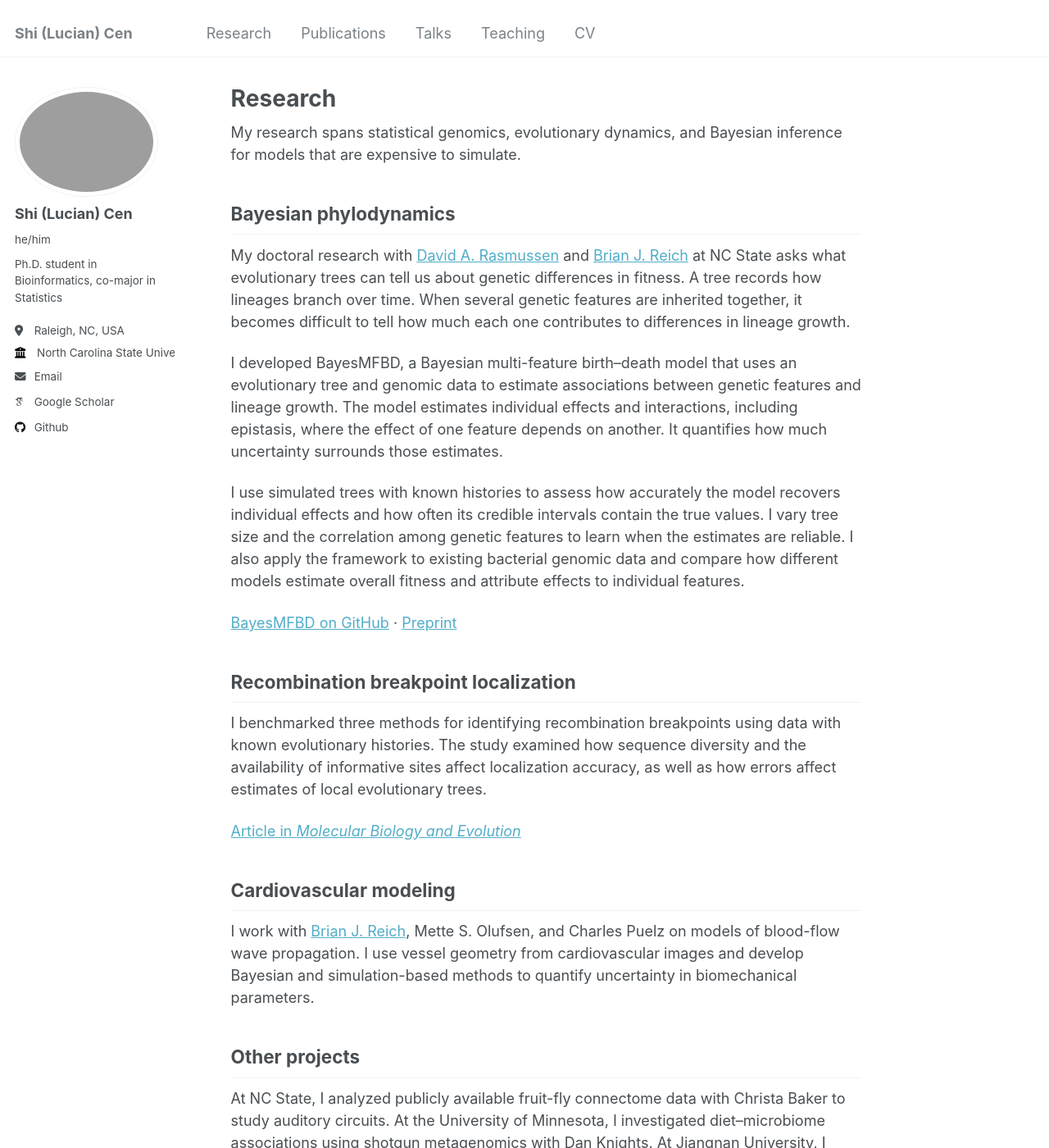
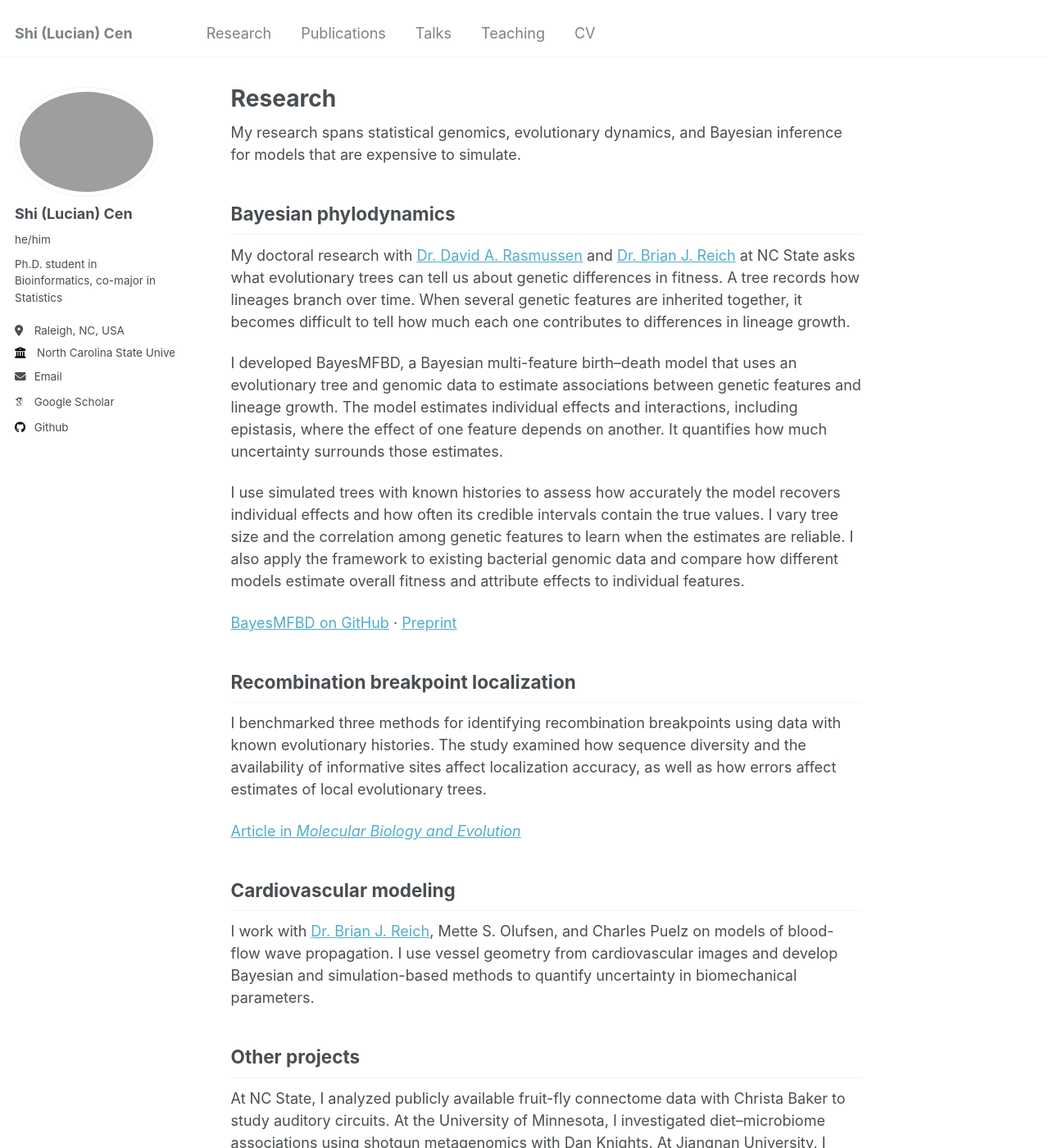
Before and after one commit to LukasCen/LukasCen.github.io, a Jekyll site: the page built from _pages/research.md, in a window 1280 px wide and 1400 px high. Shown: the whole window at 82% size. Built offline with Jekyll 4.4.1, drawn with Linux system fonts in a browser that asks for light colours; some web fonts are replaced.

Commit message:
Add titles to faculty links

```diff
--- a/_pages/research.md
+++ b/_pages/research.md
@@ -10,7 +10,7 @@ My research spans statistical genomics, evolutionary dynamics, and Bayesian infe
 
 ## Bayesian phylodynamics
 
-My doctoral research with [David A. Rasmussen](https://phylodynamics.wordpress.ncsu.edu/) and [Brian J. Reich](https://bjreich.wordpress.ncsu.edu/) at NC State asks what evolutionary trees can tell us about genetic differences in fitness. A tree records how lineages branch over time. When several genetic features are inherited together, it becomes difficult to tell how much each one contributes to differences in lineage growth.
+My doctoral research with [Dr. David A. Rasmussen](https://phylodynamics.wordpress.ncsu.edu/) and [Dr. Brian J. Reich](https://bjreich.wordpress.ncsu.edu/) at NC State asks what evolutionary trees can tell us about genetic differences in fitness. A tree records how lineages branch over time. When several genetic features are inherited together, it becomes difficult to tell how much each one contributes to differences in lineage growth.
 
 I developed BayesMFBD, a Bayesian multi-feature birth–death model that uses an evolutionary tree and genomic data to estimate associations between genetic features and lineage growth. The model estimates individual effects and interactions, including epistasis, where the effect of one feature depends on another. It quantifies how much uncertainty surrounds those estimates.
 
@@ -26,7 +26,7 @@ I benchmarked three methods for identifying recombination breakpoints using data
 
 ## Cardiovascular modeling
 
-I work with [Brian J. Reich](https://bjreich.wordpress.ncsu.edu/), Mette S. Olufsen, and Charles Puelz on models of blood-flow wave propagation. I use vessel geometry from cardiovascular images and develop Bayesian and simulation-based methods to quantify uncertainty in biomechanical parameters.
+I work with [Dr. Brian J. Reich](https://bjreich.wordpress.ncsu.edu/), Mette S. Olufsen, and Charles Puelz on models of blood-flow wave propagation. I use vessel geometry from cardiovascular images and develop Bayesian and simulation-based methods to quantify uncertainty in biomechanical parameters.
 
 ## Other projects
 
```
Also changed, not shown: _pages/about.md (+1 -1 lines).
